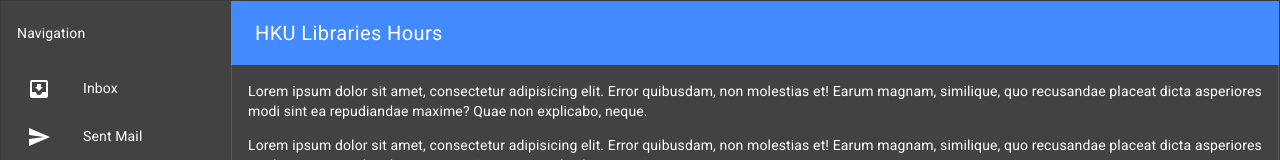
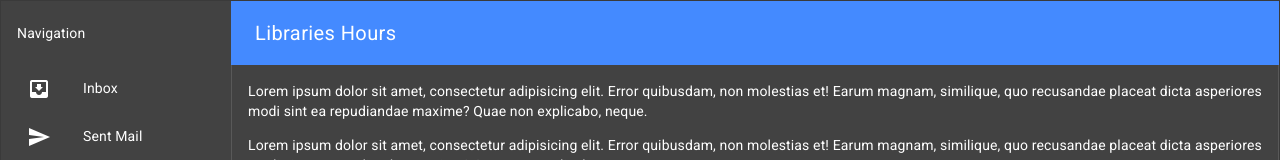
Before and after one commit to htbkoo/hey-hkul-hours, a Vue app in the folder app/web/vue/: page / in a window 1280 px wide. Shown: the top 160 px of the page. Built offline with nearby package versions, Linux system fonts and the light colour scheme.

Commit message:
hey-hkul-hours-web - updated title htbkoo/hey-hkul-hours

```diff
--- a/app/web/vue/src/App.vue
+++ b/app/web/vue/src/App.vue
@@ -1,6 +1,6 @@
 <template>
     <div id="app">
-        <Hours title="HKU Libraries Hours"/>
+        <Hours title="Libraries Hours"/>
     </div>
 </template>
 
```
